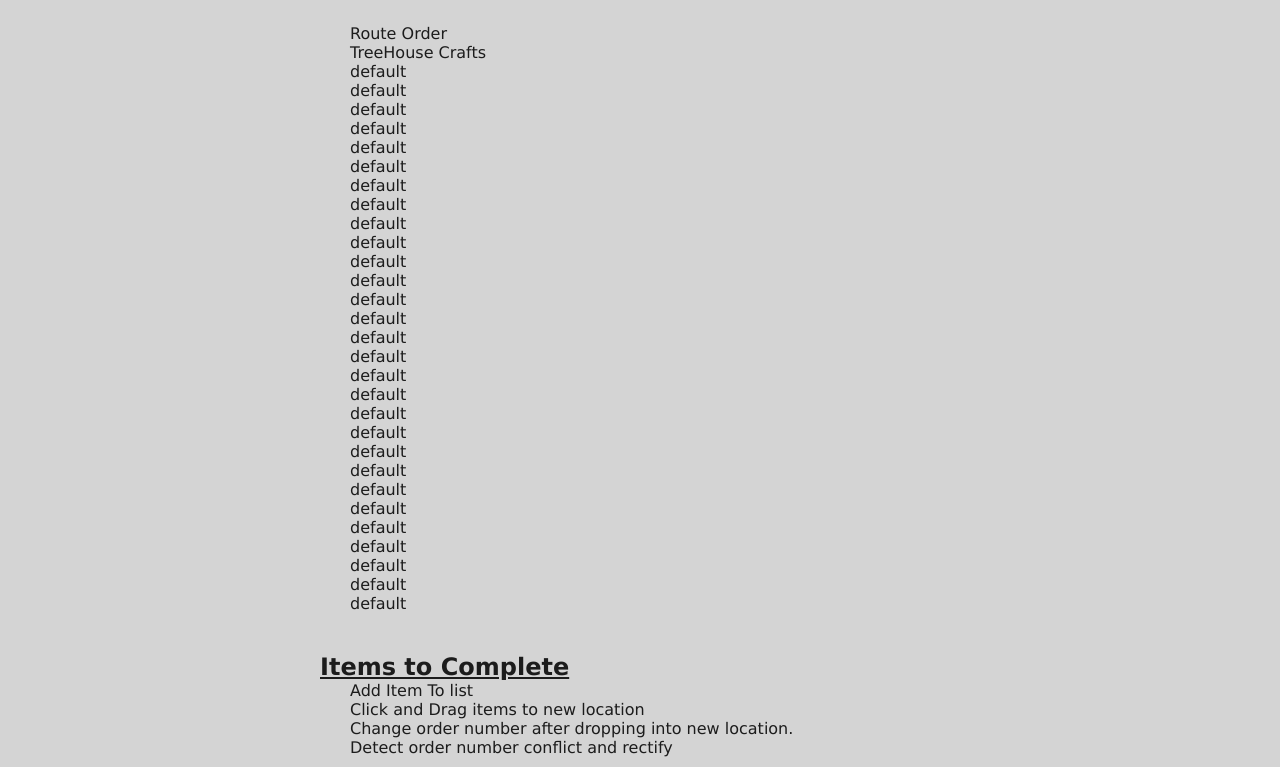
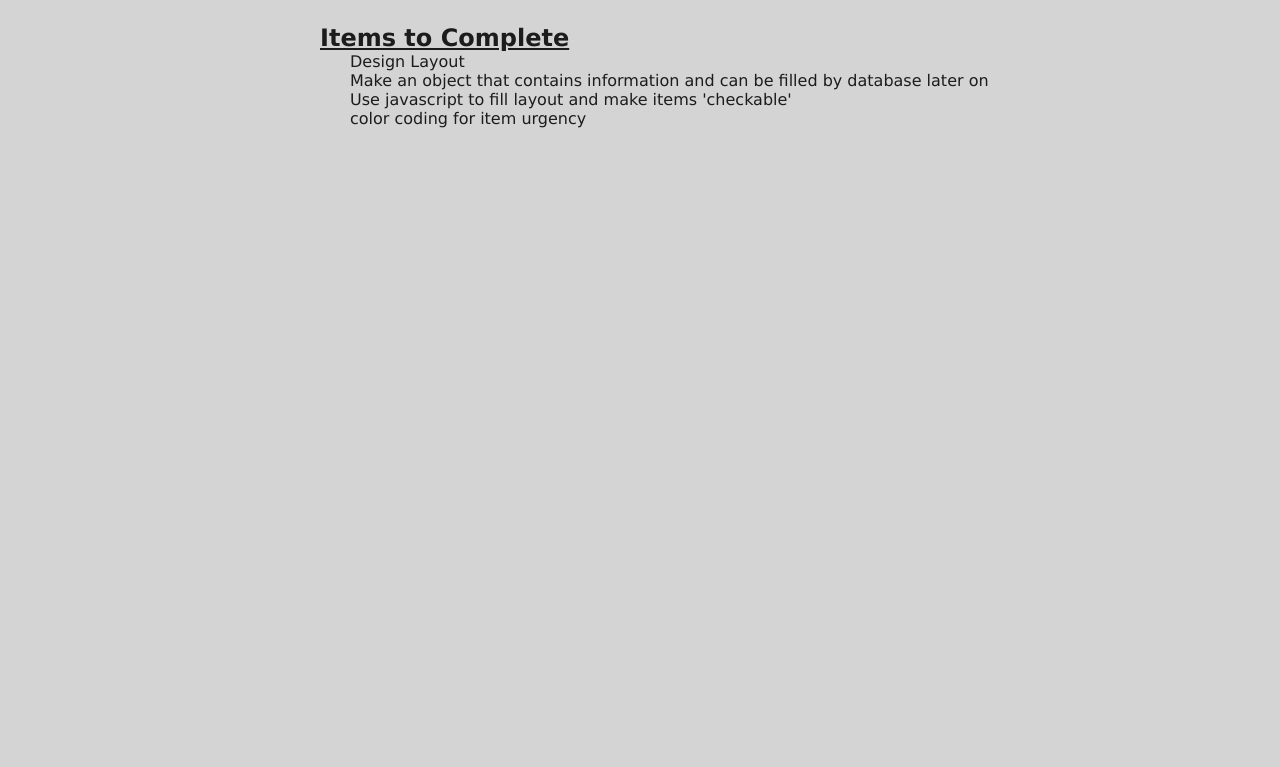
Before and after one commit to Scribler/motorcycleMaintenanceSchedule, a website: page src/index.html in a window 1280 px wide. Shown: the part 73-840 px from the top of the page. After the commit the page ends 800 px from the top, so only its background shows below. Drawn offline with nearby package versions, Linux system fonts and the light colour scheme; files that its build step writes are made by us from their sources.

Commit message:
changed project to motorcycle maintenance schedule

```diff
--- a/src/index.html
+++ b/src/index.html
@@ -11,64 +11,22 @@
   <meta name="msapplication-TileColor" content="#da532c">
   <meta name="theme-color" content="#ffffff">
   <!-- stuff for favicon end -->
-  <title>Route Sequencer</title>
+  <title>Motorcycle Maintenance Schedule</title>
   <link rel="stylesheet" type="text/css" href="css/mainMain.css">
 </head>
 
 <body>
   <main>
-    <h1>Route Sequencer</h1>
-
-    <ul class="routeList">Route Order
-      <li id="treehouseCrafts" class="routeList_location" value="100" dragable="true">TreeHouse Crafts</li>
-      <li id="default" class="routList_location" value="200" dragable="true">default</li>
-      <li id="default" class="routList_location" value="300" dragable="true">default</li>
-      <li id="default" class="routList_location" value="400" dragable="true">default</li>
-      <li id="default" class="routList_location" value="500" dragable="true">default</li>
-      <li id="default" class="routList_location" value="600" dragable="true">default</li>
-      <li id="default" class="routList_location" value="700" dragable="true">default</li>
-      <li id="default" class="routList_location" value="800" dragable="true">default</li>
-      <li id="default" class="routList_location" value="900" dragable="true">default</li>
-      <li id="default" class="routList_location" value="1000" dragable="true">default</li>
-      <li id="default" class="routList_location" value="1100" dragable="true">default</li>
-      <li id="default" class="routList_location" value="1200" dragable="true">default</li>
-      <li id="default" class="routList_location" value="1300" dragable="true">default</li>
-      <li id="default" class="routList_location" value="1400" dragable="true">default</li>
-      <li id="default" class="routList_location" value="1500" dragable="true">default</li>
-      <li id="default" class="routList_location" value="1600" dragable="true">default</li>
-      <li id="default" class="routList_location" value="1700" dragable="true">default</li>
-      <li id="default" class="routList_location" value="1800" dragable="true">default</li>
-      <li id="default" class="routList_location" value="1900" dragable="true">default</li>
-      <li id="default" class="routList_location" value="2000" dragable="true">default</li>
-      <li id="default" class="routList_location" value="2100" dragable="true">default</li>
-      <li id="default" class="routList_location" value="2200" dragable="true">default</li>
-      <li id="default" class="routList_location" value="2300" dragable="true">default</li>
-      <li id="default" class="routList_location" value="2400" dragable="true">default</li>
-      <li id="default" class="routList_location" value="2500" dragable="true">default</li>
-      <li id="default" class="routList_location" value="2600" dragable="true">default</li>
-      <li id="default" class="routList_location" value="2700" dragable="true">default</li>
-      <li id="default" class="routList_location" value="2800" dragable="true">default</li>
-      <li id="default" class="routList_location" value="2900" dragable="true">default</li>
-      <li id="default" class="routList_location" value="3000" dragable="true">default</li>
-    </ul>
-
-
-
-
-
-
-
-
-
+    <h1>Motorcycle Maintenance Schedule</h1>
 
 
 
     <ul>
       <h3>Items to Complete</h3>
-      <li>Add Item To list</li>
-      <li>Click and Drag items to new location</li>
-      <li>Change order number after dropping into new location.</li>
-      <li>Detect order number conflict and rectify</li>
+      <li>Design Layout</li>
+      <li>Make an object that contains information and can be filled by database later on</li>
+      <li>Use javascript to fill layout and make items 'checkable'</li>
+      <li>color coding for item urgency</li>
     </ul>
 
   </main>
```
